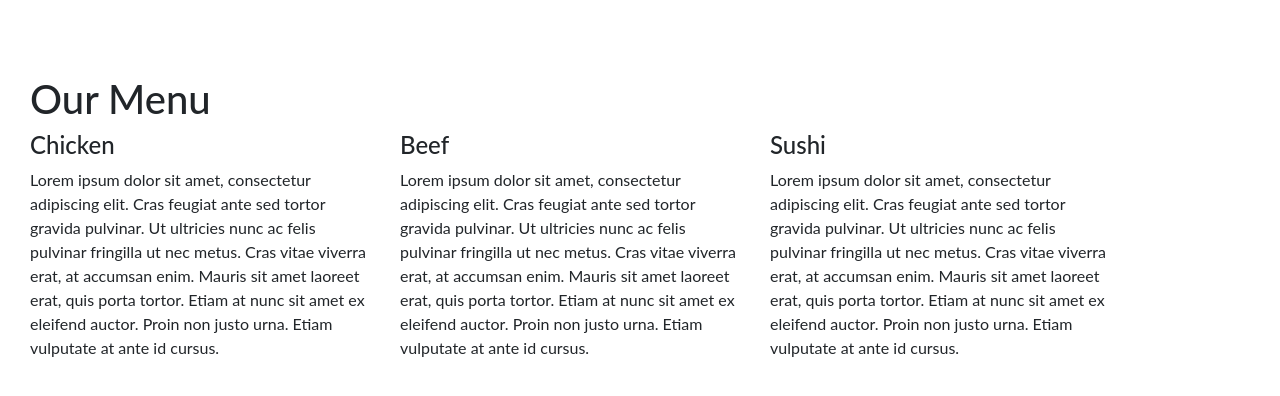
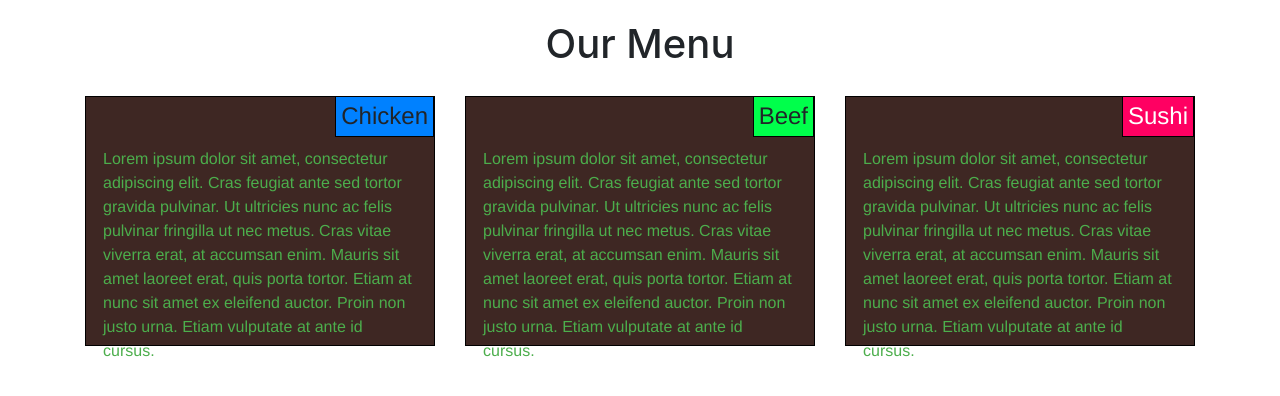
Before and after one commit to ntelegey/coursera-hw, a PHP site: page / in a window 1280 px wide. Shown: the top 396 px of the page. Run offline with PHP 8.4, Linux system fonts and the light colour scheme; some libraries are stand-ins or nearby versions.

Commit message:
Update style.css

```diff
--- a/module2-solution/css/style.css
+++ b/module2-solution/css/style.css
@@ -1,128 +1,53 @@
-*{
-  box-sizing: border-box;
-  margin:0;
-  padding:0;
+* {
+    box-sizing: border-box;
+    margin: 0px;
+    padding: 0px;
 }
-
-body{
-  font-family: 'Lato', sans-serif;
+.box {
+    width: 700px
 }
-
-.row{
-  width: 100%;
+h1 {
+    text-align: center;
+    padding: 20px;
 }
-
-.menu-title{
-  text-align: center;
-  margin-bottom: 30px;
+h4 {
+    margin: 0px;
+    padding: 5px;
+    border: 1px solid black;
+    border-top: 0px;
+    position: absolute;
+    top: 0px;
+    right: 0px;
 }
-
-.container{
- position: relative;
- top:60px;
- margin: 15px;
+p {
+    color: #4cae4c;
+    padding: 50px 17px 10px 17px;
 }
-
-.item{
-  position: relative;
-  top: 0;
-  background-color:#999999;
-  margin: 15px;
-  padding: 25px;
-  border: 3px solid #000;
+.backgroud-1 {
+    background-color: #0081ff;
 }
-
-.item p{
-  margin-top: 18px;
-  text-align: justify;
-  font-size:100%;
+.backgroud-2 {
+    background-color: #00ff4b;
 }
-
-.item-title{
-  position: absolute;
-  top:0;
-  right: 0px;
-  background: green;
-  padding: 6px 90px;
-  border-left: 2px solid #000;
-  border-bottom: 2px solid #000;
+.backgroud-3 {
+    background-color: #ff0062;
+    color: #ffffff;
 }
-
-#title-one {
-  background-color: #D59898;
+.p-section {
+    height: 250px;
+    background-color: #3e2723;
+    border: 1px solid black;
+    margin-bottom: 30px;
+    position: relative;
+    font-family: "Helvetica Neue", Helvetica, Arial, sans-serif;
 }
-
-#title-two{
-  background-color: #C14543;
+/*
+!**************** Desktop *******************!
+@media (min-width: 992px) {
 }
-
-#title-three{
-  background-color: #E5D198;
+!**************** Tablet *******************!
+@media (min-width: 768px) and (max-width: 991px) {
 }
-
-/* Simple Responsive Framework. */
-/*------ Desktop ------*/
-@media (min-width: 992px){
-  .col-lg-1, .col-lg-2, .col-lg-3, .col-lg-4, .col-lg-5, .col-lg-6, .col-lg-7, .col-lg-8, .col-lg-9, .col-lg-10, .col-lg-11, .col-lg-12 {
-    float: left;
-  }
-  .col-lg-1 {
-    width: 8.33%;
-  }
-  .col-lg-2 {
-    width: 16.66%;
-  }
-  .col-lg-3 {
-    width: 25%;
-  }
-  .col-lg-4 {
-    width: 33.33%;
-  }
-  .col-lg-5 {
-    width: 41.66%;
-  }
-  .col-lg-6 {
-    width: 50%;
-  }
-  .col-lg-7 {
-    width: 58.33%;
-  }
-  .col-lg-8 {
-    width: 66.66%;
-  }
-  .col-lg-9 {
-    width: 74.99%;
-  }
-  .col-lg-10 {
-    width: 83.33%;
-  }
-  .col-lg-11 {
-    width: 91.66%;
-  }
-  .col-lg-12 {
-    width: 100%;
-  }
-
+!**************** Mobile *******************!
+@media (max-width: 767px) {
 }
-
-
-/*------ Tablet ------*/
-@media (min-width: 768px) and (max-width: 991px){
-  .col-lg-4 {
-    width: 50%;
-    float: left;
-  }
-  .col-lg-tablet{
-   width: 100%;
-   float: left;
- }
-}
-
-
-/*------ Mobile ------*/
-@media (max-width: 767px){
-  .col-lg-4{
-    width: 100%;
-    float: left;
-  }
-}
```
